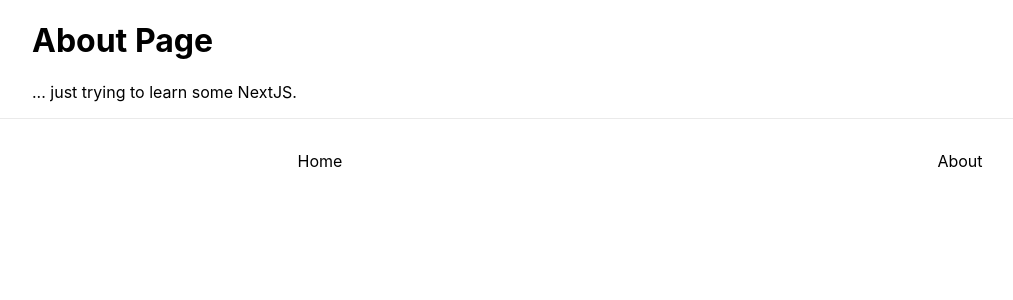
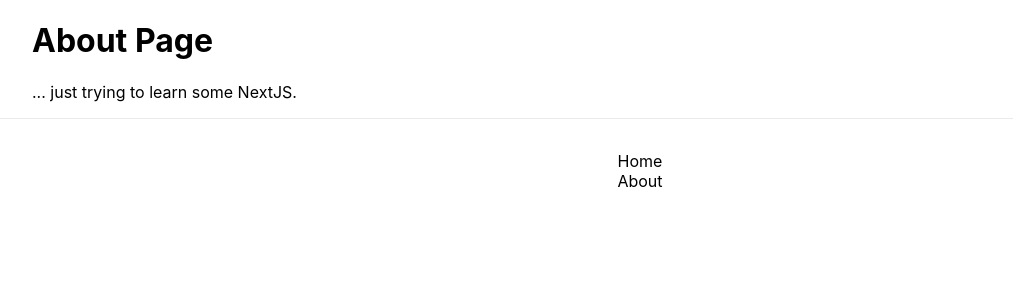
Before and after one commit to yamori/k8e-collab, a Next.js app: page /about in a window 1280 px wide. Shown: the top 300 px of the page, without its empty margins (0-1013 px from the left). Built offline with nearby package versions, Linux system fonts and the light colour scheme.

Commit message:
changed nav to a component with nav/link

```diff
--- a/components/Footer.js
+++ b/components/Footer.js
@@ -1,14 +1,10 @@
 import Link from 'next/link'
 import styles from '../styles/Home.module.css'
+import Navigation from './Navigation';
 
 const Footer = () => (
     <footer className={styles.footer}>
-        <Link href="/">
-            <a>Home</a>
-        </Link>
-        <Link href="/about">
-            <a>About</a>
-        </Link>
+        <Navigation />
     </footer>
 );
 
--- /dev/null
+++ b/components/Navigation.js
@@ -0,0 +1,12 @@
+import Link from 'next/link'
+
+const Navigation = () => {
+  return (
+    <nav>
+      <Link href="/"><a>Home</a></Link>
+      <Link href="/about"><a>About</a></Link>
+    </nav>
+  )
+}
+
+export default Navigation;
```
